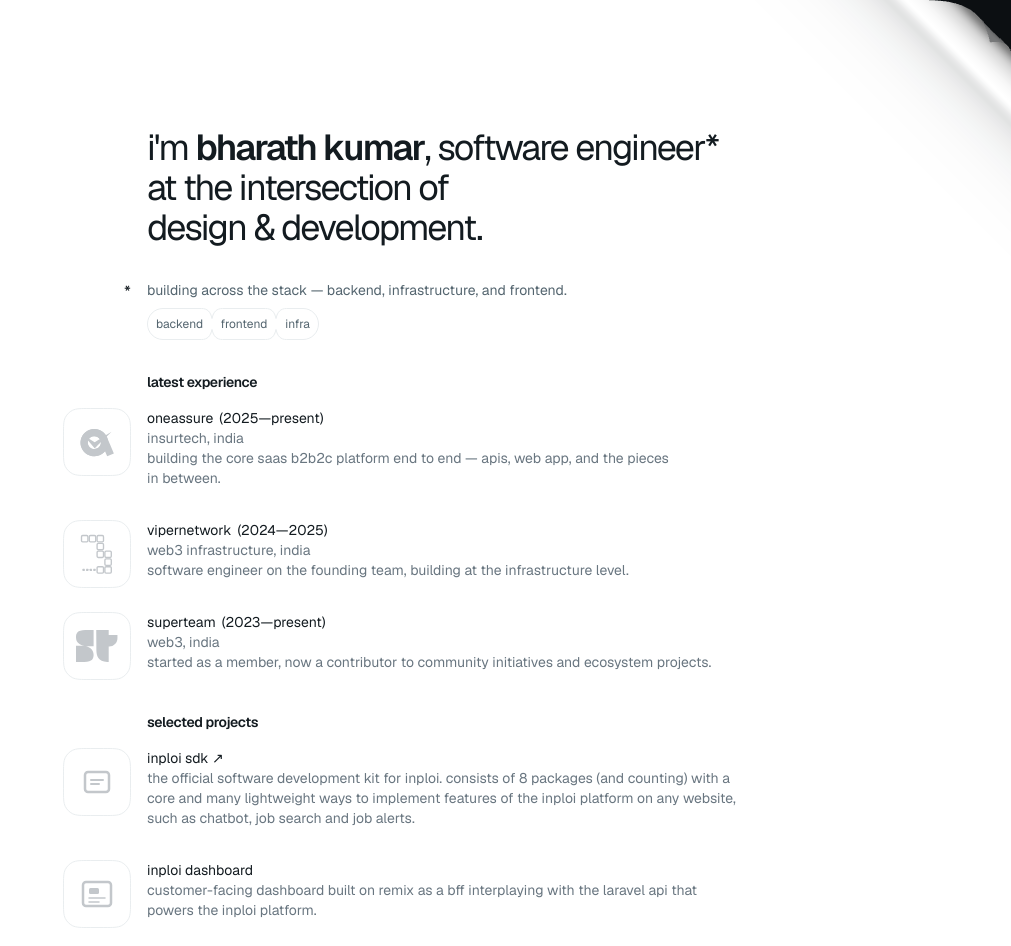
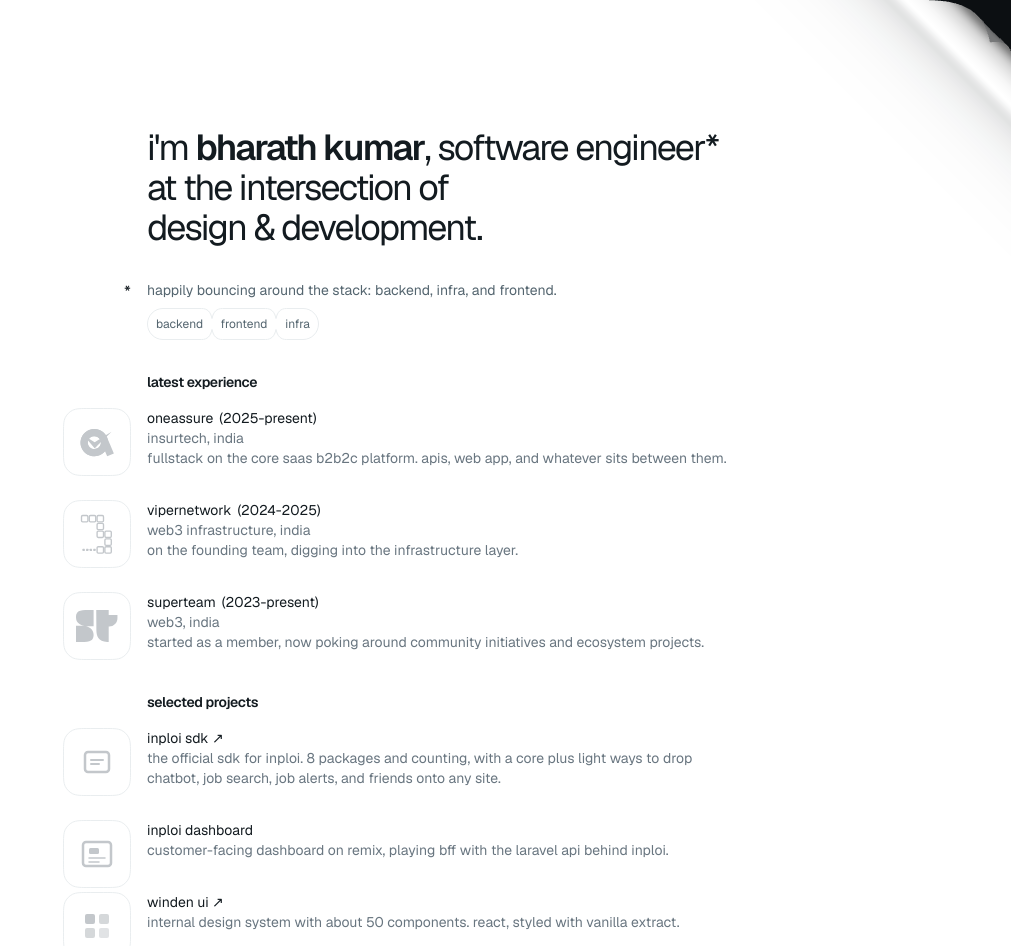
Before and after one commit to bharathkumaarr/v3, a Next.js app: page / in a window 1280 px wide. Shown: the top 946 px of the page, without its empty margins (269-1280 px from the left). Built offline with nearby package versions, Linux system fonts and the light colour scheme.

Commit message:
Loosen site copy and drop em dashes.
Keep the OneAssure fullstack intent in a casual voice, match that tone across experience and projects, and use plain hyphens in date ranges.

```diff
--- a/src/components/experience/experience-list-item.tsx
+++ b/src/components/experience/experience-list-item.tsx
@@ -12,14 +12,14 @@
   if (item.present) {
     return (
       <>
-        (<time dateTime={item.startYear}>{item.startYear}</time>—present)
+        (<time dateTime={item.startYear}>{item.startYear}</time>-present)
       </>
     );
   }
 
   return (
     <>
-      (<time dateTime={item.startYear}>{item.startYear}</time>—
+      (<time dateTime={item.startYear}>{item.startYear}</time>-
       <time dateTime={item.endYear}>{item.endYear}</time>)
     </>
   );
--- a/src/content/site.ts
+++ b/src/content/site.ts
@@ -2,14 +2,14 @@
   name: "Bharath Kumar",
   title: "bharath / bharath kumar",
   description:
-    "software engineer at the intersection of design and web development",
+    "software engineer hanging out at the intersection of design and development",
   hero: {
     headline: "Bharath Kumar",
     role: "software engineer*",
     taglineLine2: "at the intersection of",
     taglineLine3: "design & development.",
     footnote:
-      "building across the stack — backend, infrastructure, and frontend.",
+      "happily bouncing around the stack: backend, infra, and frontend.",
     tags: ["backend", "frontend", "infra"],
   },
   contact: [
@@ -50,7 +50,7 @@
     industry: "insurtech",
     location: "india",
     description:
-      "building the core saas b2b2c platform end to end — apis, web app, and the pieces in between.",
+      "fullstack on the core saas b2b2c platform. apis, web app, and whatever sits between them.",
     icon: "/icons/oneassure.svg",
   },
   {
@@ -61,7 +61,7 @@
     industry: "web3 infrastructure",
     location: "india",
     description:
-      "software engineer on the founding team, building at the infrastructure level.",
+      "on the founding team, digging into the infrastructure layer.",
     icon: "/icons/vipernetwork.svg",
   },
   {
@@ -72,7 +72,7 @@
     industry: "web3",
     location: "india",
     description:
-      "started as a member, now a contributor to community initiatives and ecosystem projects.",
+      "started as a member, now poking around community initiatives and ecosystem projects.",
     icon: "/icons/superteam.svg",
   },
 ];
@@ -81,20 +81,20 @@
   {
     title: "Inploi SDK",
     description:
-      "the official software development kit for inploi. consists of 8 packages (and counting) with a core and many lightweight ways to implement features of the inploi platform on any website, such as chatbot, job search and job alerts.",
+      "the official sdk for inploi. 8 packages and counting, with a core plus light ways to drop chatbot, job search, job alerts, and friends onto any site.",
     href: "https://www.npmjs.com/package/@inploi/sdk",
     icon: "/icons/project-1.svg",
   },
   {
     title: "Inploi Dashboard",
     description:
-      "customer-facing dashboard built on remix as a bff interplaying with the laravel api that powers the inploi platform.",
+      "customer-facing dashboard on remix, playing bff with the laravel api behind inploi.",
     icon: "/icons/project-2.svg",
   },
   {
     title: "Winden UI",
     description:
-      "internal design system library with about 50 components. built for react, styled with vanilla extract.",
+      "internal design system with about 50 components. react, styled with vanilla extract.",
     href: "https://vite-and-design-system-ui-docs.vercel.app/",
     icon: "/icons/project-3.svg",
   },
```
